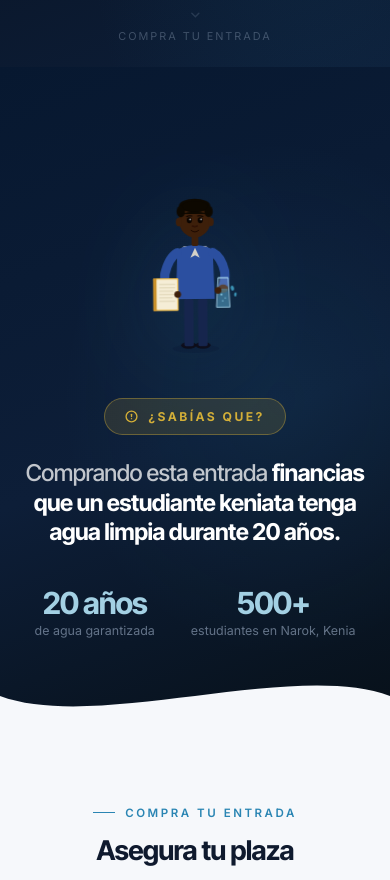
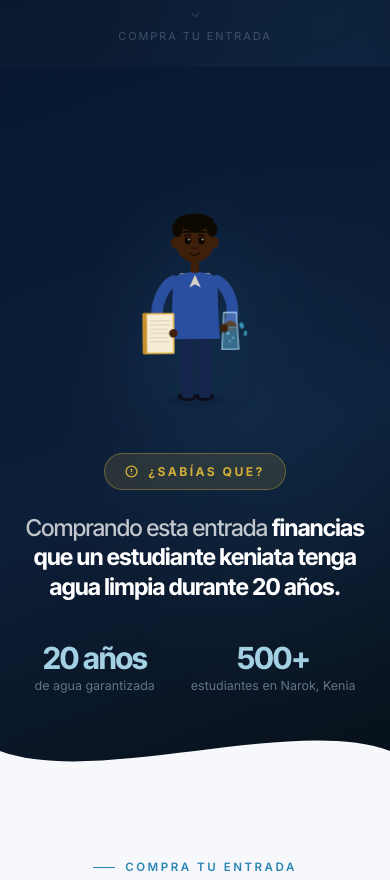
Before and after one commit to vitalquaproject/vitalquaproject, a plain HTML site: page concert.html in a window 390 px wide. Shown: the part 1120-2000 px from the top of the page. Drawn offline with Linux system fonts and the light colour scheme.

Commit message:
Increase student SVG size to match guitar scale

```diff
--- a/concert.html
+++ b/concert.html
@@ -698,7 +698,7 @@
       justify-content: center;
     }
     .student-svg {
-      width: 230px;
+      width: 300px;
       height: auto;
       filter: drop-shadow(0 20px 44px rgba(42,133,179,.18));
       animation: student-float 6s ease-in-out infinite;
@@ -721,7 +721,7 @@
         text-align: center;
       }
       .sq-illustration { order: -1; }
-      .student-svg { width: 160px; }
+      .student-svg { width: 200px; }
       .sq-badge { margin: 0 auto 24px; }
       .sq-stats { justify-content: center; }
     }
```
